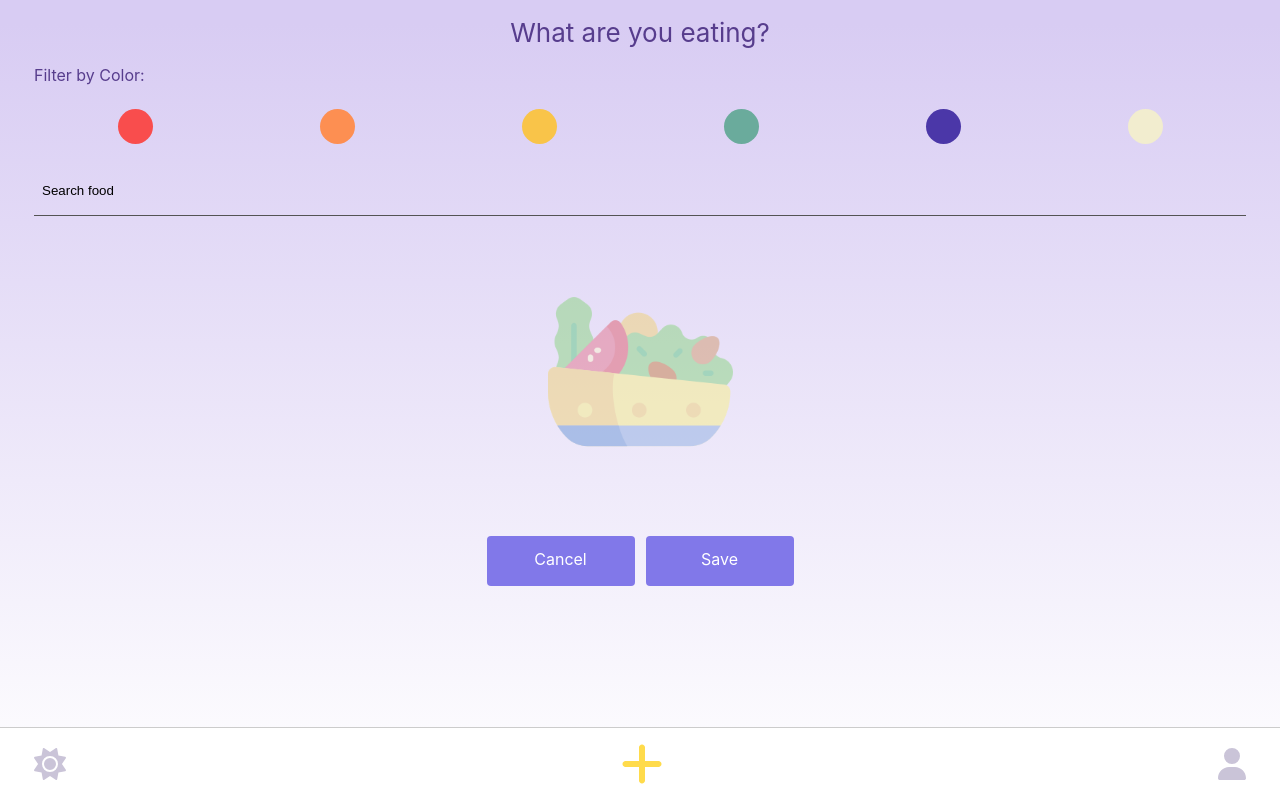
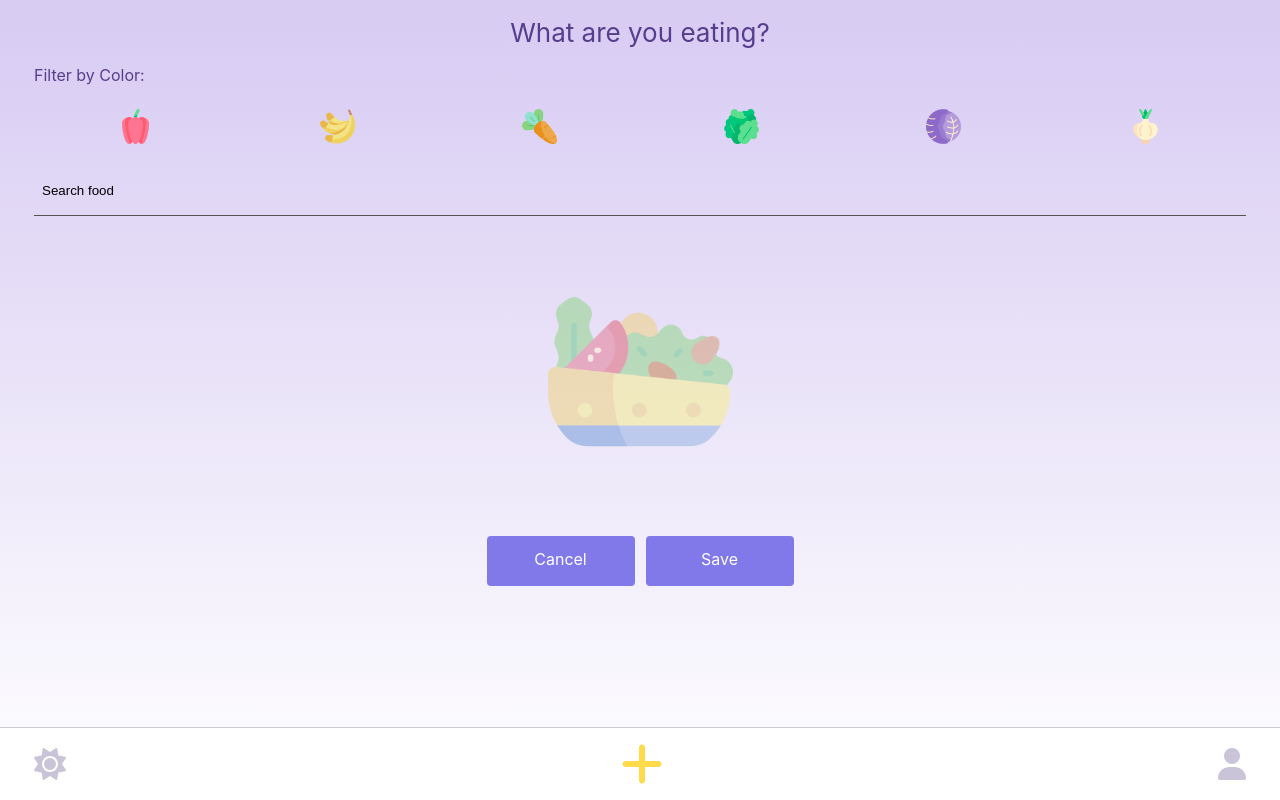
Before and after one commit to Glow-Carrots-App/glow-web, a Next.js app: page /eat in a window 1280 px wide. Built offline with nearby package versions, Linux system fonts and the light colour scheme; no server answers.

Commit message:
add icons to ColorFilter on eat page

```diff
--- a/components/ColorFilter/index.js
+++ b/components/ColorFilter/index.js
@@ -1,24 +1,20 @@
 import styles from "./styles.module.css";
 
 const ColorFilter = () => {
-  const colors = [
-    "#f94d4d",
-    "#fd8f52",
-    "#f9c449",
-    "#6aab9c",
-    "#4b37a8",
-    "#f2edcf",
+  const icons = [
+    "/colorIcons/red.png",
+    "/colorIcons/yellow.png",
+    "/colorIcons/orange.png",
+    "/colorIcons/green.png",
+    "/colorIcons/purple.png",
+    "/colorIcons/white.png",
   ];
   return (
     <>
       <p className={styles.subheading}>Filter by Color: </p>
       <div className={styles.container}>
-        {colors.map((color, index) => (
-          <div
-            className={styles.color}
-            style={{ backgroundColor: color }}
-            key={index + color}
-          />
+        {icons.map((icon, index) => (
+          <img key={index + icon} className={styles.icon} src={icon} />
         ))}
       </div>
     </>
--- a/components/ColorFilter/styles.module.css
+++ b/components/ColorFilter/styles.module.css
@@ -17,3 +17,8 @@
   width: 35px;
   border-radius: 50%;
 }
+
+.icon {
+  height: 35px;
+  width: 35px;
+}
```
